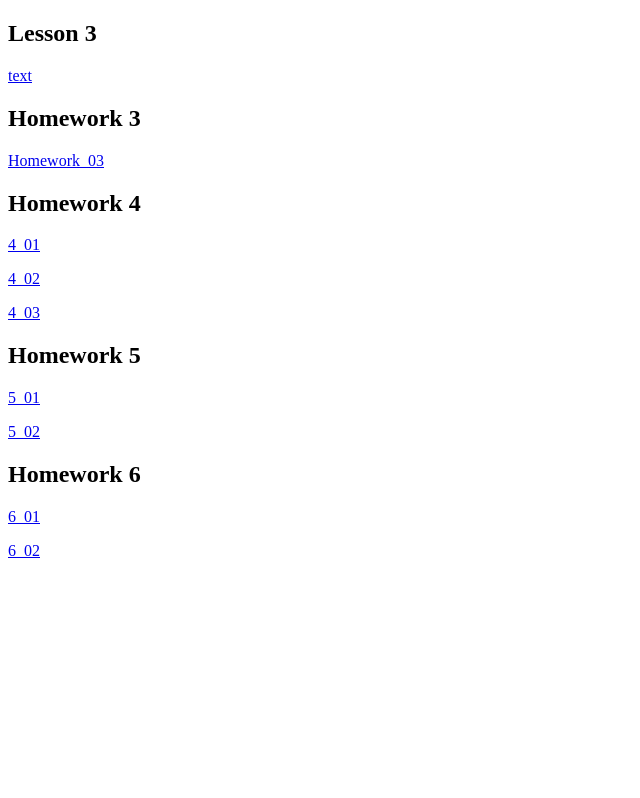
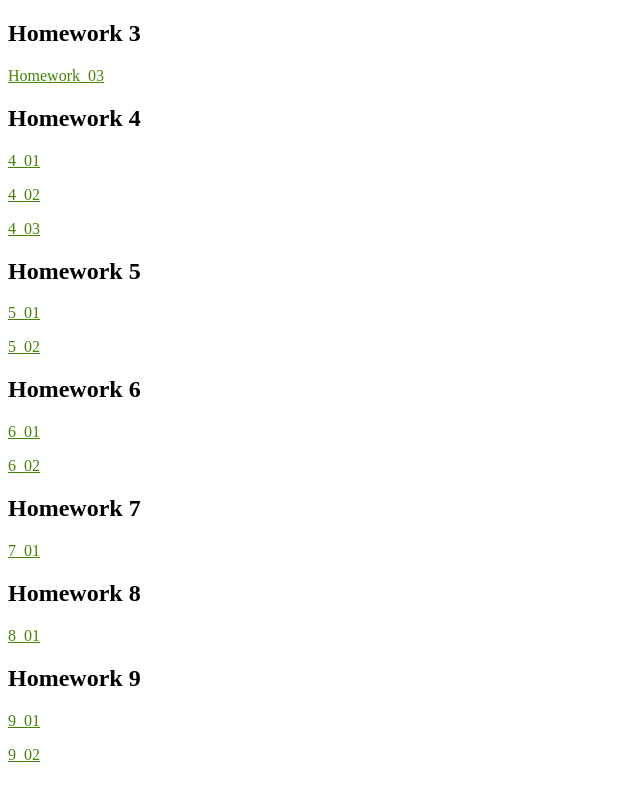
Before and after one commit to Hel-lga/frontend, a plain HTML site: page index.html in a window 1280 px wide. Shown: the whole page, without its empty margins (0-640 px from the left). Drawn offline with Linux system fonts and the light colour scheme; files that its build step writes are made by us from their sources.

Commit message:
update_09

```diff
--- a/index.html
+++ b/index.html
@@ -4,14 +4,11 @@
 <head>
     <meta charset="UTF-8">
     <meta name="viewport" content="width=>, initial-scale=1.0">
-    <title>Document</title>
+    <link rel="stylesheet" href="./css/style.css">
+    <title>My_homeworks_frontend</title>
 </head>
 
 <body>
-
-    <h2>Lesson 3</h2>
-
-    <p><a href="./lesson_03/code/demo02/index.html" target="_blank">text</a></p>
 
     <h2>Homework 3</h2>
 
@@ -32,8 +29,18 @@
 
     <h2>Homework 6</h2>
 
-    <p><a href="./lesson_06/HW_06/code/index1.html">6_01</a></p>
-    <p><a href="./lesson_06/HW_06/code/index2.html">6_02</a></p>
+    <p><a href="./lesson_06/HW_06/code/index1.html" target="_blank">6_01</a></p>
+    <p><a href="./lesson_06/HW_06/code/index2.html" target="_blank">6_02</a></p>
+
+    <h2>Homework 7</h2>
+     <p><a href="./lesson_07/HW_07/code/index.html" target="_blank">7_01</a></p>
+
+     <h2>Homework 8</h2>
+     <p><a href="./lesson_08/HW_08/code/index.html" target="_blank">8_01</a></p>
+
+     <h2>Homework 9</h2>
+     <p><a href="./lesson_09/HW_09/9_01/code/index.html" target="_blank">9_01</a></p>
+     <p><a href="./lesson_09/HW_09/9_02/code/index.html" target="_blank">9_02</a></p>
 </body>
 
 </html>
```
